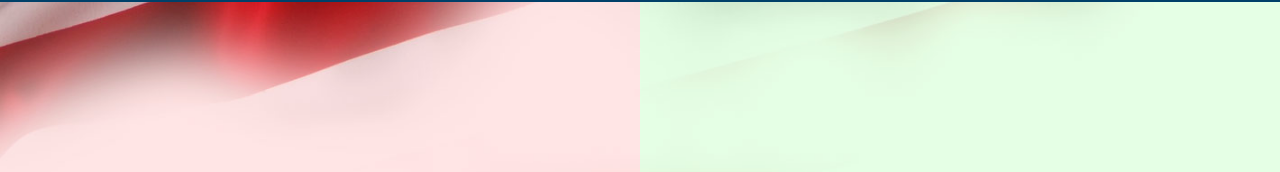
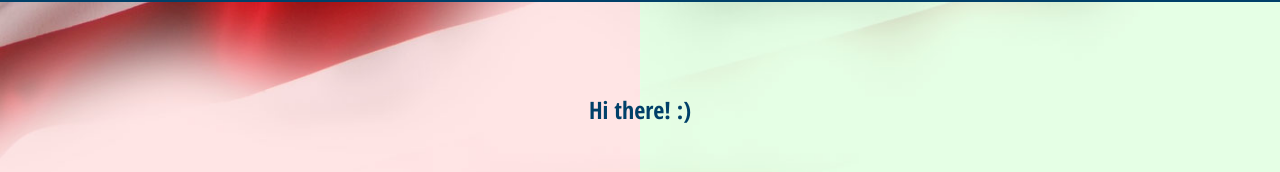
Before and after one commit to drewdrewthis/fewd-who-said-quiz, a plain HTML site: page index.html in a window 1280 px wide. Shown: the part 798-970 px from the top of the page. Drawn offline with nearby package versions, Linux system fonts and the light colour scheme.

Commit message:
Adds hi there

```diff
--- a/css/style.less
+++ b/css/style.less
@@ -212,6 +212,14 @@ header {
 	}
 }
 
+#hi {
+	position: absolute;
+	bottom: -9rem;
+	text-align: center;
+	width: 100%;
+	color: @blue;
+}
+
 footer {
 	position: fixed;
 	bottom: 0;
--- a/index.html
+++ b/index.html
@@ -86,6 +86,7 @@
 			</ul>
 		</div>
 	</section>
+	<section id="hi"><h2>Hi there! :)</h2></section>
 	<footer>
 		<div class="container">
 			<div class="left">SCORE: <span class="score">0</span></div>
```
Also changed, not shown: css/style.css.
